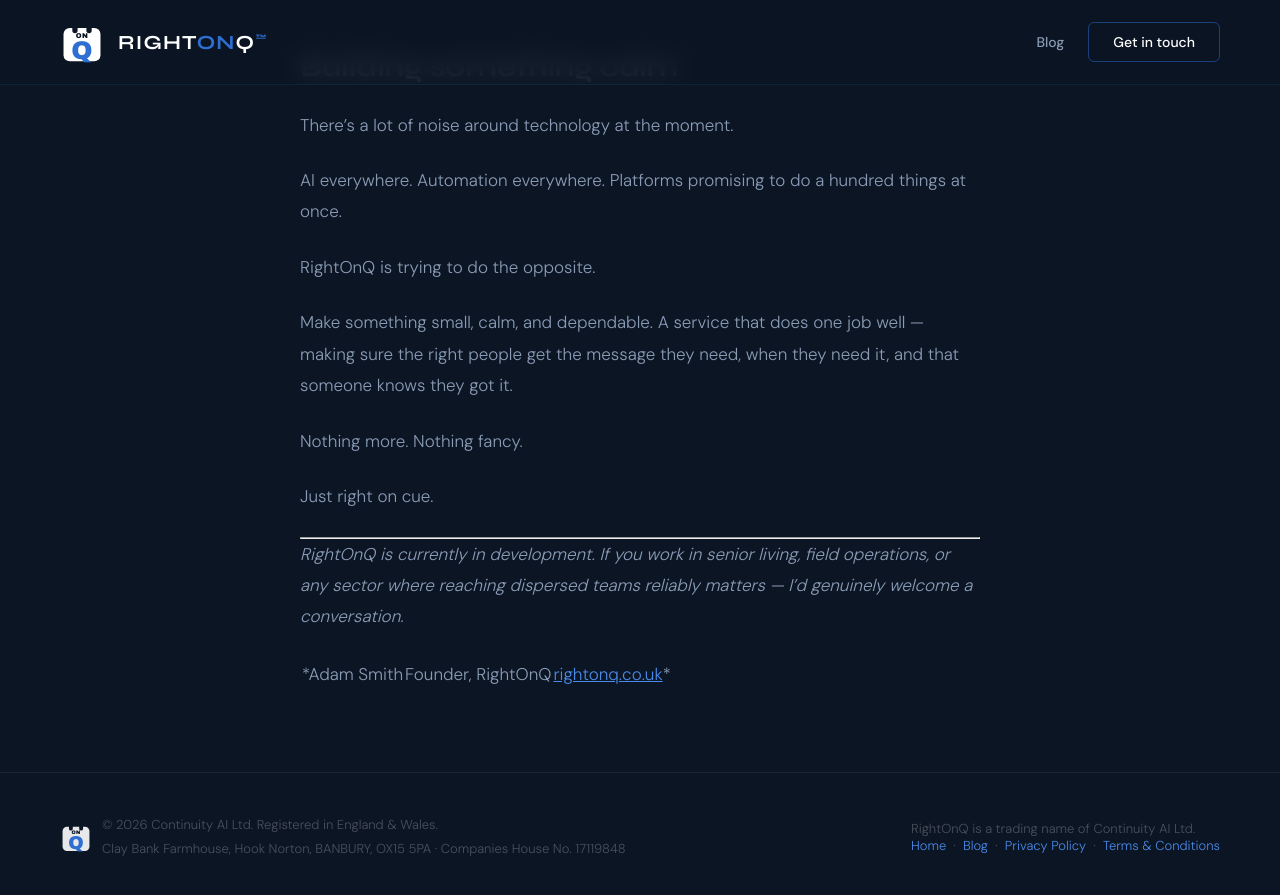
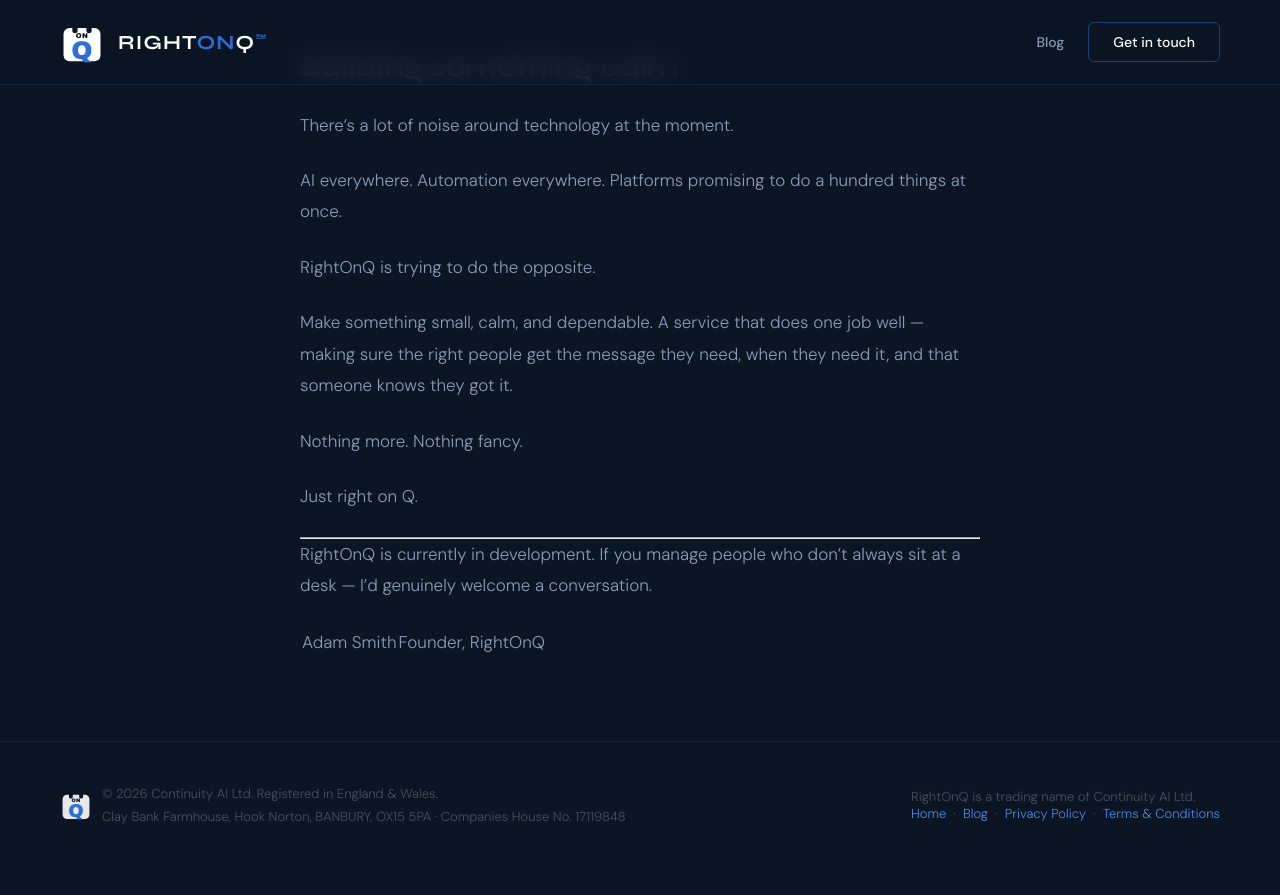
Before and after one commit to rightonq-code/rightonq-code.github.io, a Jekyll site: the page built from _posts/2026-04-01-building-something-simple.md, in a window 1280 px wide and 900 px high, scrolled down 4186 px. Shown: the top 895 px of the window. Built offline with Jekyll 4.4.1, drawn with Linux system fonts in a browser that asks for light colours; after the commit the page ends 5055 px from its top, so only the background shows below that.

Commit message:
Fix sign-off, closing line and Q spelling in founder post
Updated the description and call to action for RightOnQ.

```diff
--- a/_posts/2026-04-01-building-something-simple.md
+++ b/_posts/2026-04-01-building-something-simple.md
@@ -115,10 +115,10 @@
 
 Nothing more. Nothing fancy.
 
-Just right on cue.
+Just right on Q.
 
 ---
 
-*RightOnQ is currently in development. If you work in senior living, field operations, or any sector where reaching dispersed teams reliably matters — I'd genuinely welcome a conversation.*
+RightOnQ is currently in development. If you manage people who don't always sit at a desk — I'd genuinely welcome a conversation.
 
-*Adam Smith | Founder, RightOnQ | [rightonq.co.uk](https://www.rightonq.co.uk)*
+Adam Smith | Founder, RightOnQ
```
